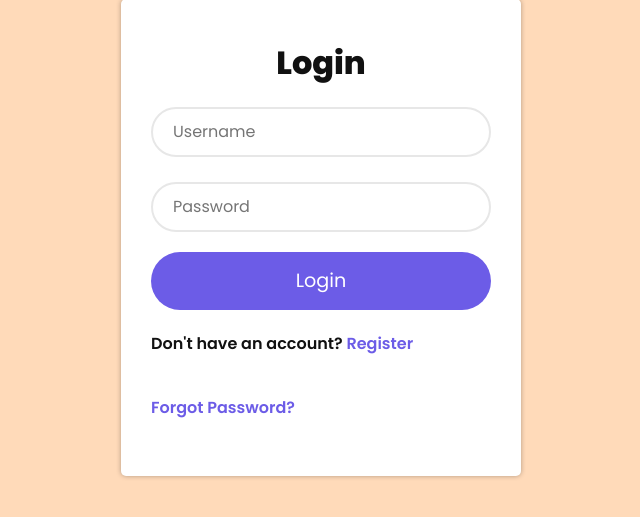
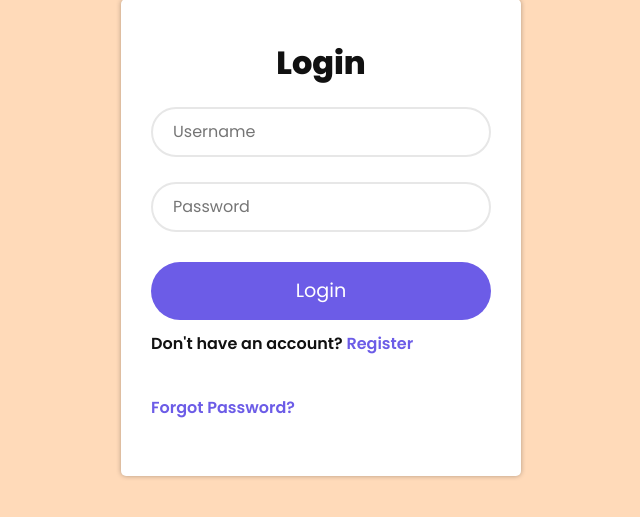
Before and after one commit to fabs90/login_form_coba1, a PHP site: page /login_form.php in a window 1280 px wide, with the pointer over the restyled element. Shown: the part 163-680 px from the top of the page, without its empty margins (319-959 px from the left). Run offline with PHP 8.4, Linux system fonts and the light colour scheme; some libraries are stand-ins or nearby versions.

Commit message:
fix style pada button login

```diff
--- a/style.css
+++ b/style.css
@@ -76,7 +76,7 @@ body {
 }
 
 .container .login-email .input-group .btn:hover {
-  transform: translateY(-5px);
+  transform: translateY(5px);
   background: #6c5ce7;
 }
 
```
